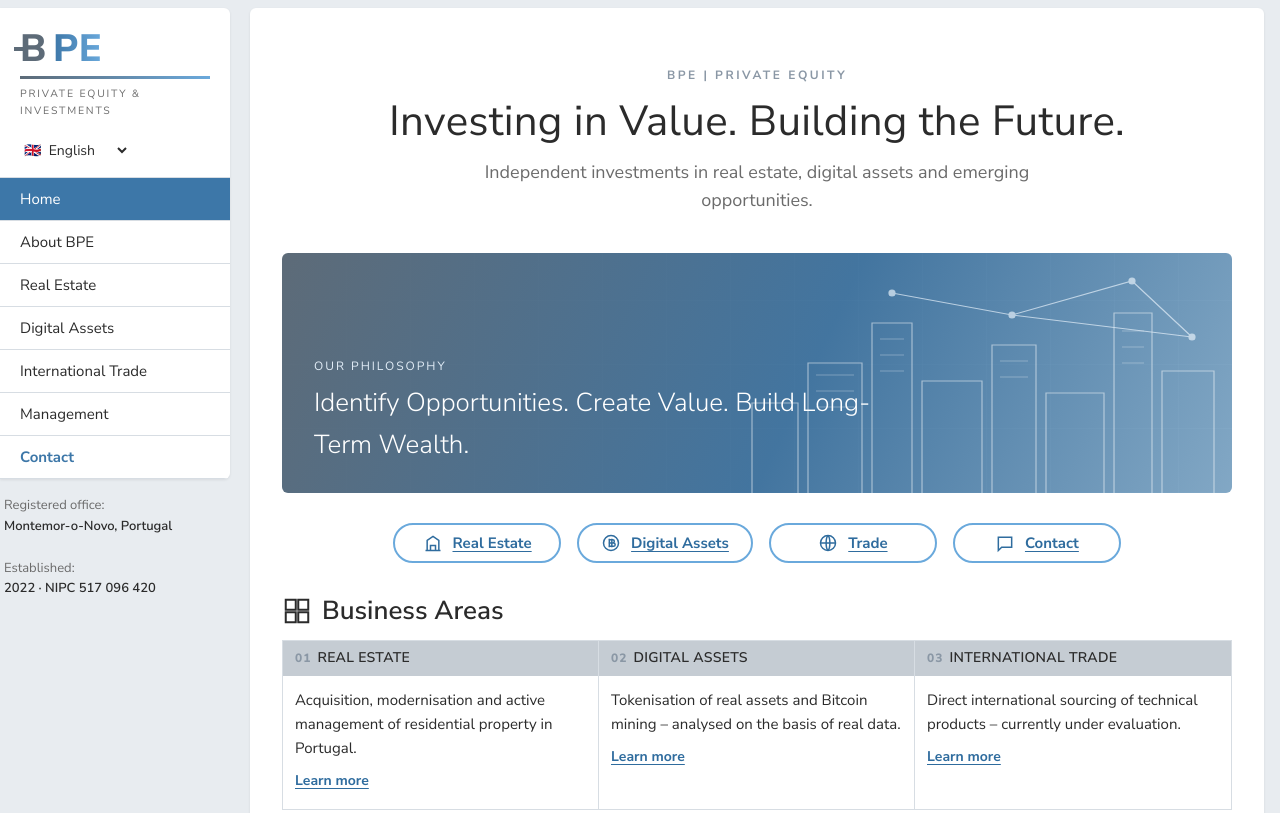
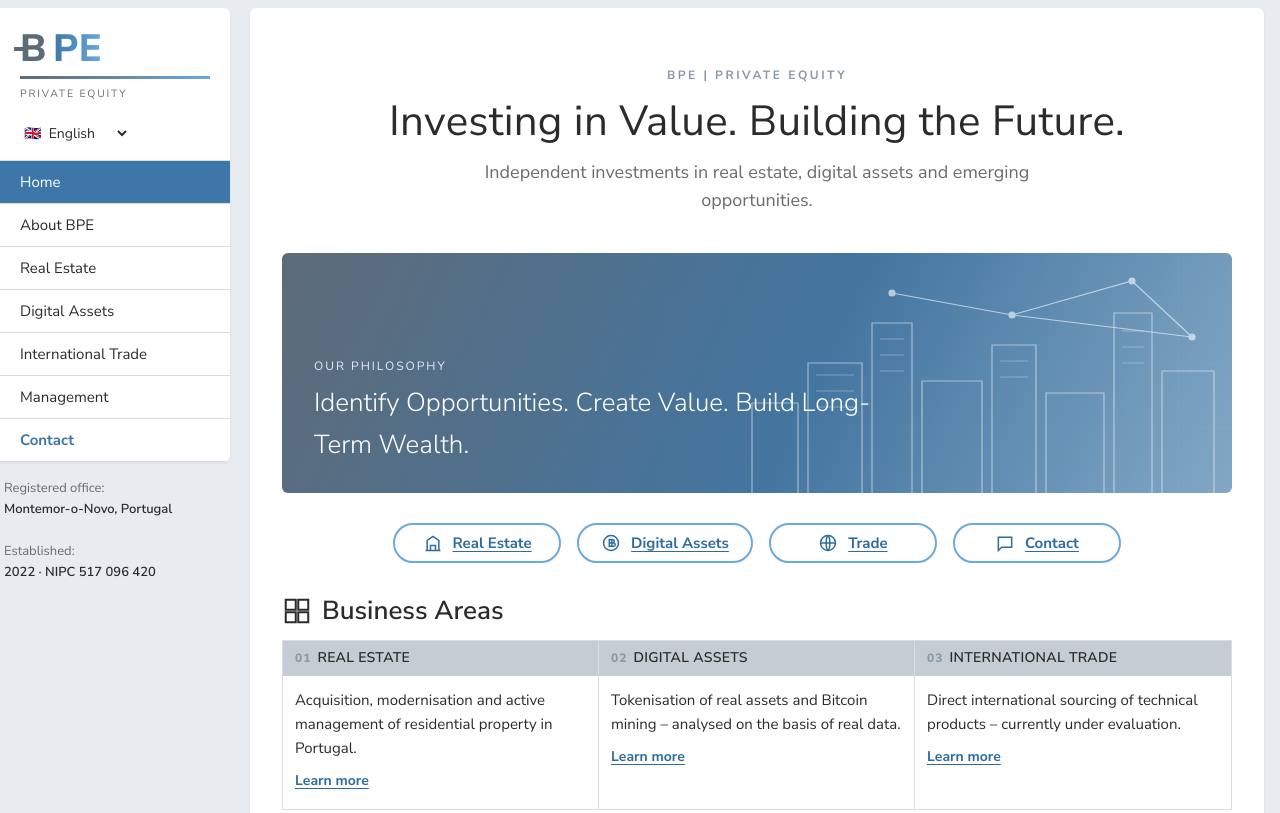
Before and after one commit to boehmprivateequity/BPE, a plain HTML site: page index.html in a window 1280 px wide. Shown: the top 813 px of the page. Drawn offline with Linux system fonts and the light colour scheme.

Commit message:
Use "BPE | Private Equity" in logo subtitle and page title
Co-Authored-By: Claude Opus 5.5 <noreply@anthropic.com>

```diff
--- a/index.html
+++ b/index.html
@@ -3,7 +3,7 @@
 <head>
 <meta charset="utf-8">
 <meta name="viewport" content="width=device-width, initial-scale=1">
-<title>BPE | Private Equity & Investments</title>
+<title>BPE | Private Equity</title>
 <meta name="description" content="BPE, Unipessoal Lda. – owner-managed investment company based in Montemor-o-Novo, Portugal. Real Estate · Technology · Digital Assets · International Trade.">
 <link rel="preconnect" href="https://fonts.googleapis.com">
 <link href="https://fonts.googleapis.com/css2?family=Nunito+Sans:wght@300;400;600;700;800&display=swap" rel="stylesheet">
@@ -211,7 +211,7 @@ footer .disc{margin:0 0 8px}
       <a class="logo" href="#home" aria-label="BPE home">
         <div class="logo-mark"><span class="b">B</span><span class="pe">PE</span></div>
         <div class="logo-line"></div>
-        <div class="logo-sub">Private Equity &amp; Investments</div>
+        <div class="logo-sub">Private Equity</div>
       </a>
       <div class="lang">
         <label for="langSel" style="position:absolute;left:-9999px">Language</label>
```
